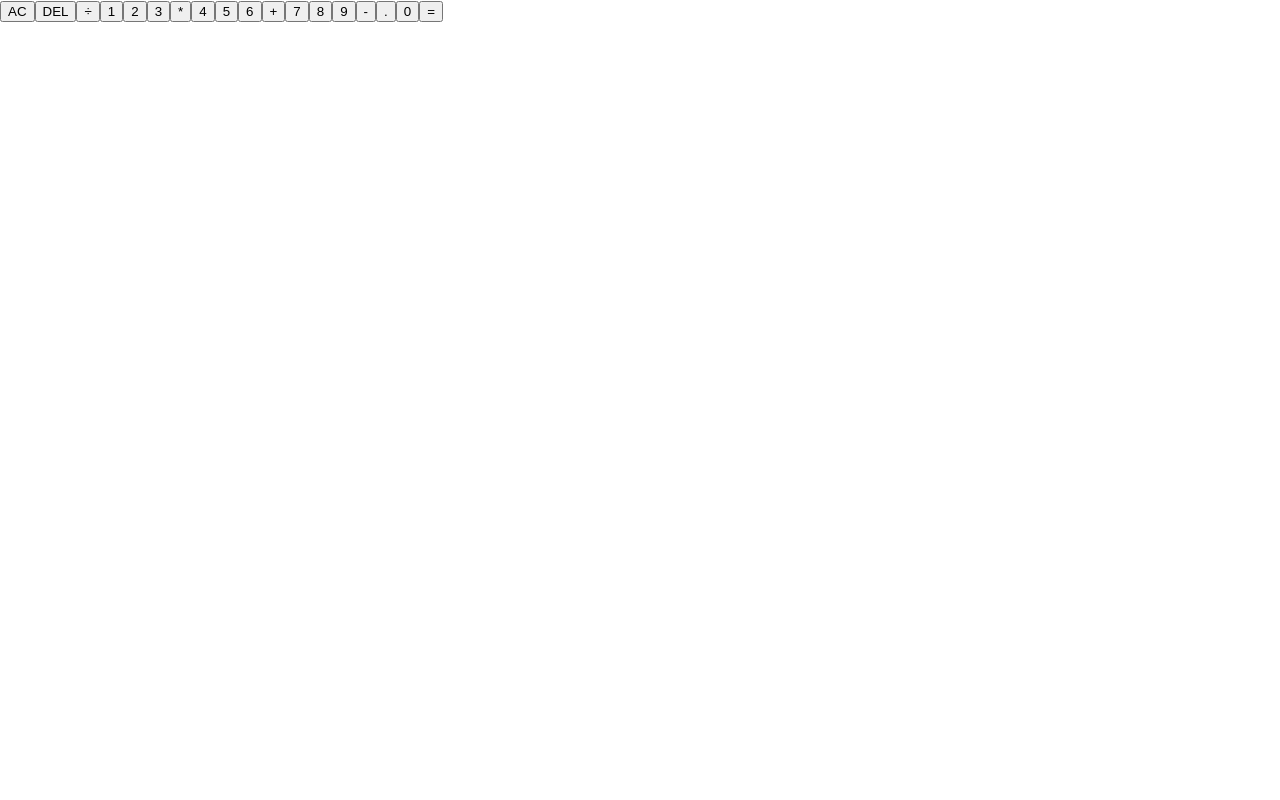
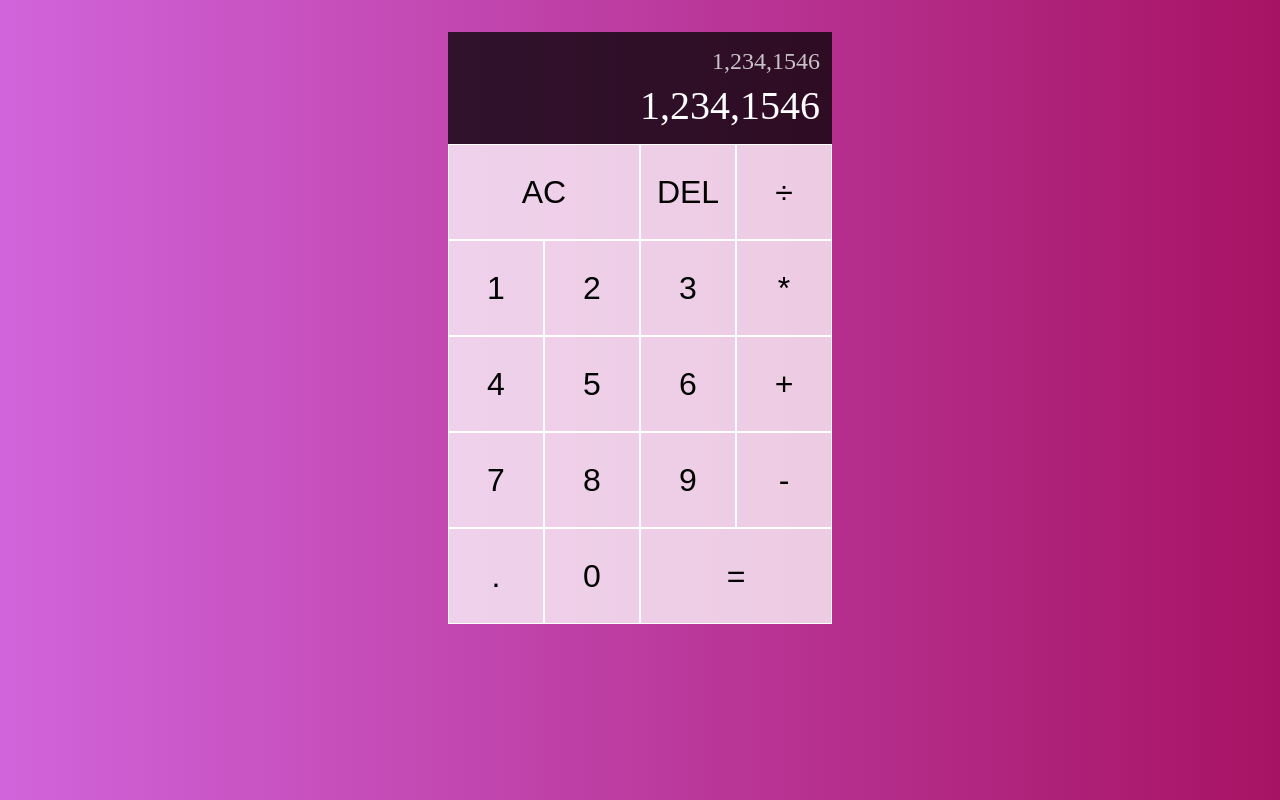
Before and after one commit to J-Etienne1/React-Calculator, a React (Create React App) app: page / in a window 1280 px wide. Built offline with nearby package versions, Linux system fonts and the light colour scheme.

Commit message:
added css to syle the calculator

```diff
--- a/src/App.js
+++ b/src/App.js
@@ -1,10 +1,12 @@
+import "./index.css"
+
 
 function App() {
   return (
     <div className="calculator-grid">
       <div className="output">
-        <div className="previous-operand"></div>
-        <div className="current-operand"></div>
+        <div className="previous-operand">1,234,1546</div>
+        <div className="current-operand">1,234,1546</div>
       </div>
       <button className="span-two">AC</button>
       <button>DEL</button>
--- a/src/index.css
+++ b/src/index.css
@@ -1,4 +1,4 @@
-body {
+/*body {
   margin: 0;
   font-family: -apple-system, BlinkMacSystemFont, 'Segoe UI', 'Roboto', 'Oxygen',
     'Ubuntu', 'Cantarell', 'Fira Sans', 'Droid Sans', 'Helvetica Neue',
@@ -11,3 +11,64 @@
   font-family: source-code-pro, Menlo, Monaco, Consolas, 'Courier New',
     monospace;
 }
+*/
+
+*::before,
+*::after {
+  box-sizing: border-box;
+}
+
+body {
+  margin: 0;
+  background: linear-gradient(to right, #d164db, #a71364);
+}
+
+.calculator-grid {
+  display: grid;
+  margin-top: 2rem;
+  justify-content: center;
+  grid-template-columns: repeat(4, 6rem);
+  grid-template-rows: minmax(7rem, auto) repeat(5, 6rem);
+}
+
+.calculator-grid > button {
+  cursor: pointer;
+  font-size: 2rem;
+  border: 1px solid white;
+  outline: none;
+  background-color: rgba(255, 255, 255, .75);
+}
+
+
+.calculator-grid > button:hover,
+.calculator-grid > button:focus {
+  background-color: rgba(255, 255, 255, .9);
+}
+
+
+
+.span-two {
+  grid-column: span 2;
+}
+
+.output {
+  grid-column: 1/-1;
+  background-color: rgba(0, 0, 0, 0.75);
+  display: flex;
+  flex-direction: column;
+  align-items: flex-end;
+  justify-content: space-around;
+  padding: 0.75rem;
+  word-wrap: break-word;
+  word-break: break-all;
+}
+
+.output .previous-operand {
+  color: rgba(255, 255, 255, 0.75);
+  font-size: 1.5rem;
+}
+
+.output .current-operand {
+  color: white;
+  font-size: 2.5rem;
+}
```
